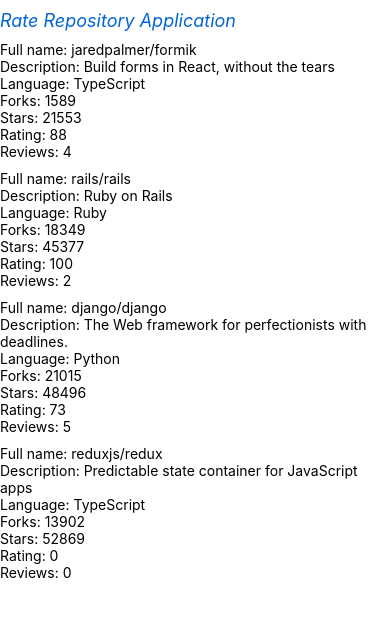
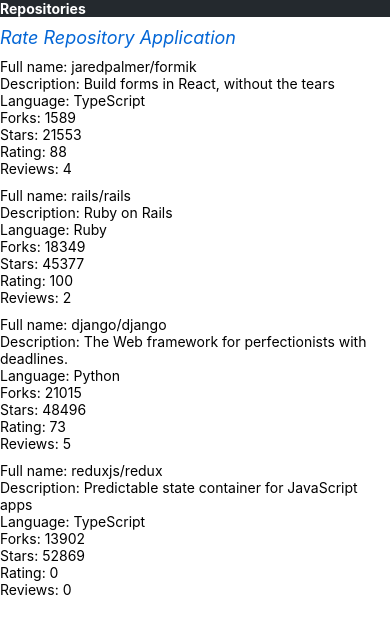
Before and after one commit to aljazkovac/fullstackopen-part10-reactnative, a React Native app in the folder rate-repository-app/: screen / in a window 390 px wide. Shown: the top 634 px of the page. Built offline with nearby package versions, Linux system fonts and the light colour scheme.

Commit message:
Do ex. 10.4.

```diff
--- /dev/null
+++ b/rate-repository-app/src/components/AppBar.jsx
@@ -0,0 +1,22 @@
+import { View, StyleSheet } from 'react-native';
+import Constants from 'expo-constants';
+import AppBarTab from "./AppBarTab";
+
+const styles = StyleSheet.create({
+    container: {
+        paddingTop: Constants.statusBarHeight,
+        backgroundColor: "#24292e",
+        // ...
+    },
+    // ...
+});
+
+const AppBar = () => {
+    return (
+        <View style={styles.container}>
+        <AppBarTab content={"Repositories"}></AppBarTab>
+        </View>
+    );
+};
+
+export default AppBar;
--- /dev/null
+++ b/rate-repository-app/src/components/AppBarTab.jsx
@@ -0,0 +1,28 @@
+import {View, StyleSheet, Pressable, Text} from 'react-native';
+//import Constants from 'expo-constants';
+
+const styles = StyleSheet.create({
+    tab: {
+        display: "flex",
+        // paddingTop: Constants.statusBarHeight,
+        // ...
+    },
+    content: {
+        color: "#ffffff",
+        fontWeight: "bold",
+    }
+    // ...
+});
+
+const AppBarTab = ({ content }) => {
+    console.log("Content: ", content);
+    return (
+        <View style={styles.tab}>
+            <Pressable onPress={() => alert("Hello")}>
+                <Text style={styles.content}>{content}</Text>
+            </Pressable>
+        </View>
+    );
+};
+
+export default AppBarTab;
--- a/rate-repository-app/src/components/Main.jsx
+++ b/rate-repository-app/src/components/Main.jsx
@@ -1,4 +1,5 @@
 import {View} from 'react-native';
+import AppBar from "./AppBar";
 import Subheading from "./Subheading";
 import RepositoryList from "./RepositoryList";
 import {styles} from "../styles";
@@ -6,6 +7,7 @@
 const Main = () => {
     return (
         <View style={styles.container}>
+            <AppBar />
             <Subheading>Rate Repository Application</Subheading>
             <RepositoryList />
         </View>
--- a/rate-repository-app/src/theme.js
+++ b/rate-repository-app/src/theme.js
@@ -3,6 +3,7 @@
         textPrimary: '#24292e',
         textSecondary: '#586069',
         textAlternative: '#0366d6',
+        textWhite: '#ffffff',
     },
     fontSizes: {
         body: 14,
```
